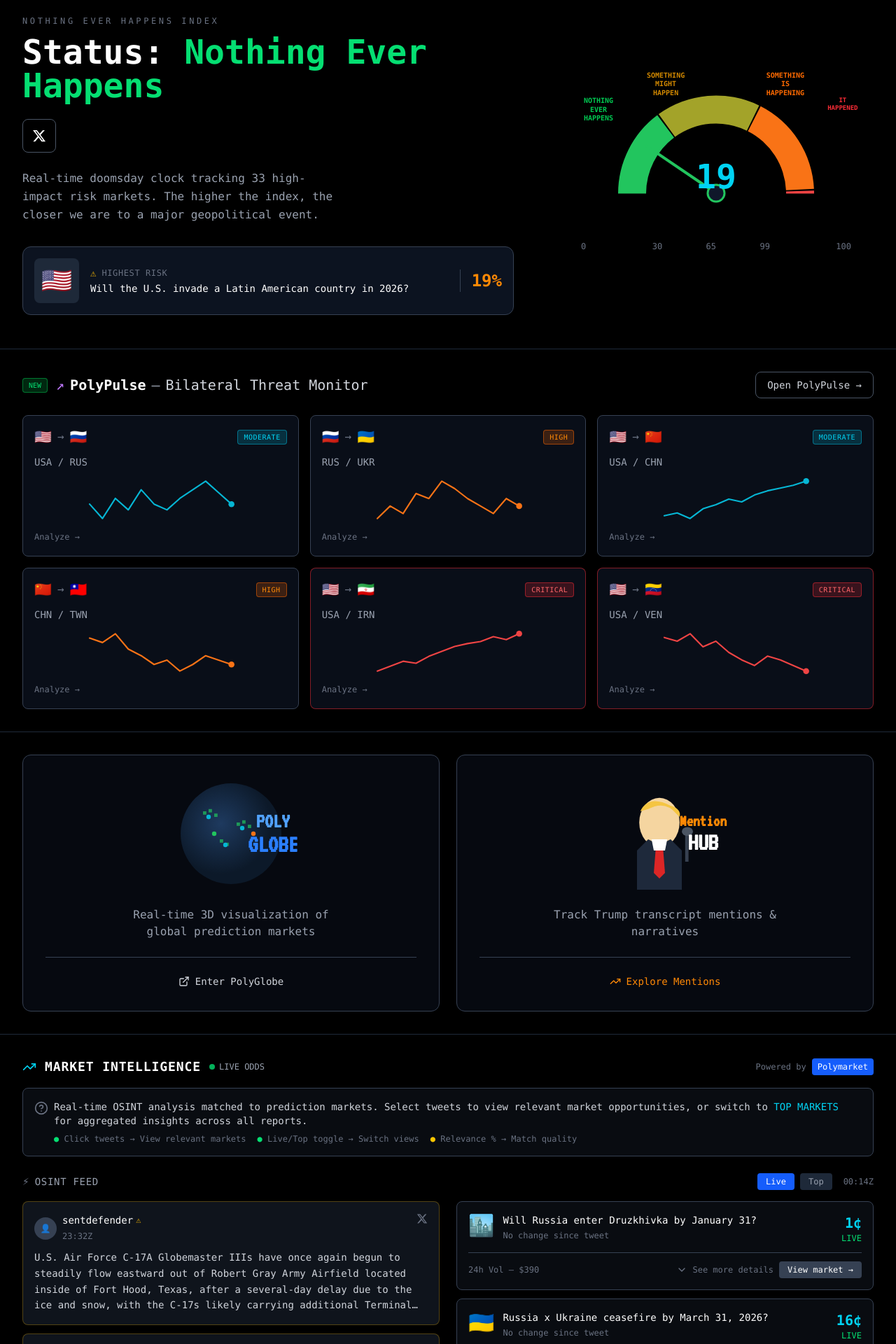
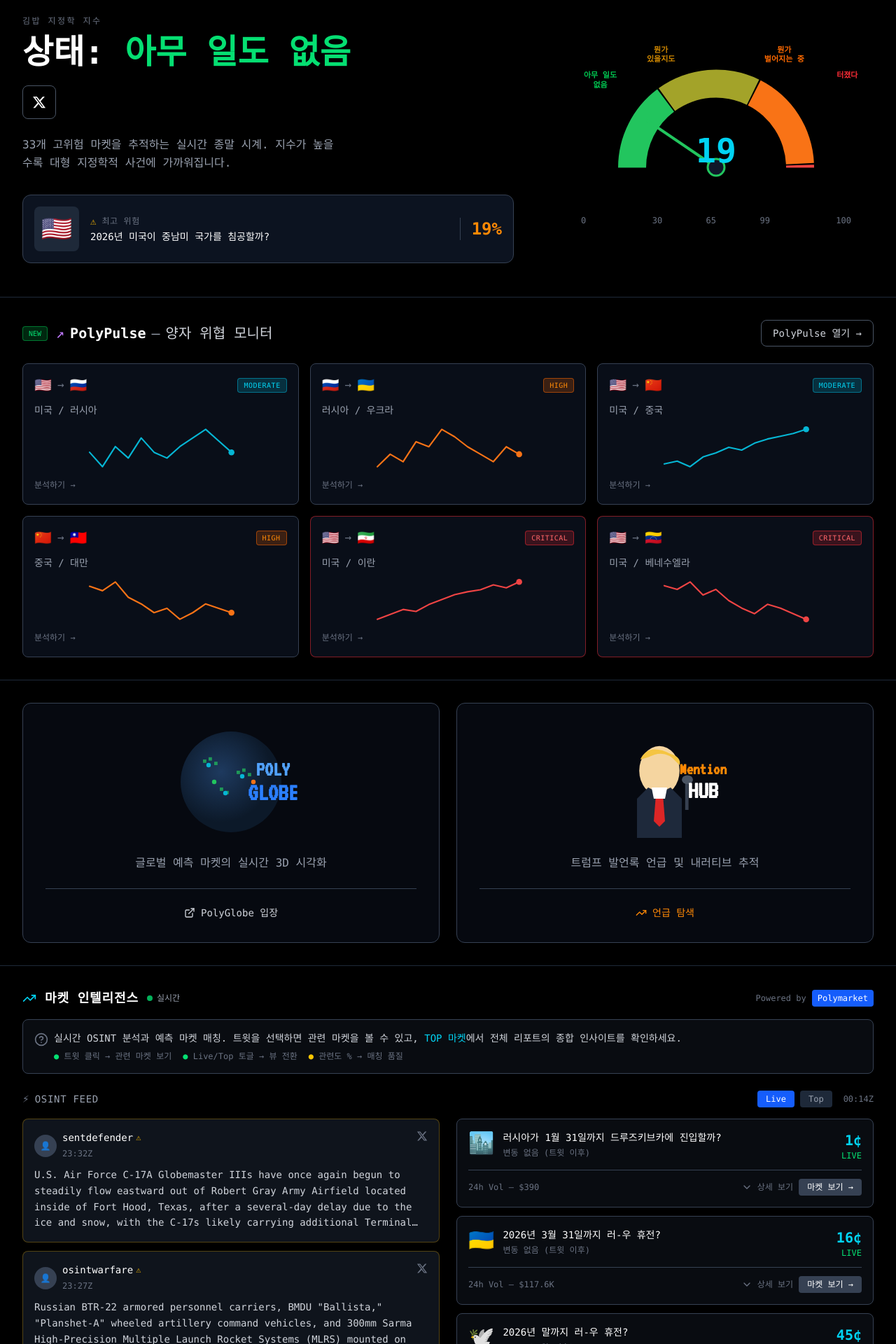
Before and after one commit to byunginhb/kimbapint, a Next.js app: page / in a window 1280 px wide. Shown: the part 1820-3740 px from the top of the page at 70% size. Built offline with nearby package versions, Linux system fonts and the light colour scheme; a web font is replaced by a local one.

Commit message:
edit: 한글화 진행

```diff
--- a/app/page.tsx
+++ b/app/page.tsx
@@ -45,7 +45,7 @@
           <NothingEverHappensIndex
             percentage={19}
             highestRiskMarket={{
-              title: "Will the U.S. invade a Latin American country in 2026?",
+              title: "2026년 미국이 중남미 국가를 침공할까?",
               percentage: 19,
               countryFlag: "🇺🇸",
             }}
--- a/components/dashboard/FeatureCards.tsx
+++ b/components/dashboard/FeatureCards.tsx
@@ -60,7 +60,7 @@
             </div>
 
             <p className="text-gray-400 text-sm lg:text-base mb-6 max-w-xs">
-              Real-time 3D visualization of global prediction markets
+              글로벌 예측 마켓의 실시간 3D 시각화
             </p>
 
             <hr className="w-full border-gray-700 mb-6" />
@@ -70,7 +70,7 @@
               className="flex items-center gap-2 text-gray-300 hover:text-white transition-colors font-mono text-sm"
             >
               <ExternalLink className="w-4 h-4" />
-              Enter PolyGlobe
+              PolyGlobe 입장
             </a>
           </div>
         </div>
@@ -116,7 +116,7 @@
             </div>
 
             <p className="text-gray-400 text-sm lg:text-base mb-6 max-w-xs">
-              Track Trump transcript mentions & narratives
+              트럼프 발언록 언급 및 내러티브 추적
             </p>
 
             <hr className="w-full border-gray-700 mb-6" />
@@ -126,7 +126,7 @@
               className="flex items-center gap-2 text-orange-400 hover:text-orange-300 transition-colors font-mono text-sm"
             >
               <TrendingUp className="w-4 h-4" />
-              Explore Mentions
+              언급 탐색
             </a>
           </div>
         </div>
--- a/components/dashboard/MarketIntelligence.tsx
+++ b/components/dashboard/MarketIntelligence.tsx
@@ -59,7 +59,7 @@
 const markets: MarketItem[] = [
   {
     id: "1",
-    title: "Will Russia enter Druzkhivka by January 31?",
+    title: "러시아가 1월 31일까지 드루즈키브카에 진입할까?",
     image: "🏙️",
     price: 1,
     priceChange: null,
@@ -68,7 +68,7 @@
   },
   {
     id: "2",
-    title: "Russia x Ukraine ceasefire by March 31, 2026?",
+    title: "2026년 3월 31일까지 러-우 휴전?",
     image: "🇺🇦",
     price: 16,
     priceChange: null,
@@ -77,7 +77,7 @@
   },
   {
     id: "3",
-    title: "Russia x Ukraine ceasefire by end of 2026?",
+    title: "2026년 말까지 러-우 휴전?",
     image: "🕊️",
     price: 45,
     priceChange: -1,
@@ -86,7 +86,7 @@
   },
   {
     id: "4",
-    title: "Will NATO deploy troops to Ukraine in 2026?",
+    title: "2026년 NATO가 우크라이나에 병력 배치?",
     image: "🔵",
     price: 51,
     priceChange: null,
@@ -156,9 +156,9 @@
                 {market.priceChange >= 0 ? "▲" : "▼"} {Math.abs(market.priceChange)}¢
               </span>
             ) : (
-              "No change"
+              "변동 없음"
             )}{" "}
-            since tweet
+            (트윗 이후)
           </p>
         </div>
         <div className="flex flex-col items-end">
@@ -174,13 +174,13 @@
         </span>
         <div className="flex items-center gap-2">
           <button className="text-xs text-gray-500 hover:text-gray-300 transition-colors">
-            <ChevronDown className="w-4 h-4 inline" /> See more details
+            <ChevronDown className="w-4 h-4 inline" /> 상세 보기
           </button>
           <a
             href="#"
             className="px-3 py-1 text-xs bg-gray-700 hover:bg-gray-600 rounded text-white transition-colors font-mono"
           >
-            View market →
+            마켓 보기 →
           </a>
         </div>
       </div>
@@ -198,11 +198,11 @@
         <div className="flex items-center gap-3">
           <TrendingUp className="w-5 h-5 text-cyan-400" />
           <h2 className="text-lg font-bold text-white font-mono tracking-wider">
-            MARKET INTELLIGENCE
+            마켓 인텔리전스
           </h2>
           <span className="flex items-center gap-1.5 text-xs">
             <span className="w-2 h-2 rounded-full bg-green-400 animate-pulse" />
-            <span className="text-gray-400">LIVE ODDS</span>
+            <span className="text-gray-400">실시간</span>
           </span>
         </div>
         <div className="flex items-center gap-2 text-xs text-gray-500">
@@ -218,25 +218,21 @@
         <HelpCircle className="w-5 h-5 text-gray-500 flex-shrink-0 mt-0.5" />
         <div>
           <p className="text-sm text-gray-300 mb-2">
-            Real-time OSINT analysis matched to prediction markets. Select tweets
-            to view relevant market opportunities, or switch to{" "}
+            실시간 OSINT 분석과 예측 마켓 매칭. 트윗을 선택하면 관련 마켓을 볼 수 있고,{" "}
             <a href="#" className="text-cyan-400 hover:underline">
-              TOP MARKETS
-            </a>{" "}
-            for aggregated insights across all reports.
+              TOP 마켓
+            </a>
+            에서 전체 리포트의 종합 인사이트를 확인하세요.
           </p>
           <div className="flex flex-wrap gap-4 text-xs text-gray-500">
             <span>
-              <span className="text-green-400">●</span> Click tweets → View
-              relevant markets
+              <span className="text-green-400">●</span> 트윗 클릭 → 관련 마켓 보기
             </span>
             <span>
-              <span className="text-green-400">●</span> Live/Top toggle → Switch
-              views
+              <span className="text-green-400">●</span> Live/Top 토글 → 뷰 전환
             </span>
             <span>
-              <span className="text-yellow-400">●</span> Relevance % → Match
-              quality
+              <span className="text-yellow-400">●</span> 관련도 % → 매칭 품질
             </span>
           </div>
         </div>
@@ -299,7 +295,7 @@
             Polymarket
           </span>
           <span className="text-white font-medium">
-            Trade geopolitics on Polymarket
+            Polymarket에서 지정학 트레이딩
           </span>
         </div>
         <div className="flex items-center gap-2">
@@ -307,17 +303,17 @@
             href="#"
             className="px-4 py-2 bg-blue-600 hover:bg-blue-500 rounded text-white text-sm font-medium transition-colors"
           >
-            Trade now
+            트레이딩
           </a>
           <button className="px-4 py-2 bg-gray-700 hover:bg-gray-600 rounded text-white text-sm transition-colors">
-            Dismiss
+            닫기
           </button>
         </div>
       </div>
 
       {/* 푸터 */}
       <div className="mt-8 text-center text-xs text-gray-600 font-mono tracking-wider">
-        CLASSIFIED // FOR OFFICIAL USE ONLY // PIZZA INTELLIGENCE DIVISION
+        기밀 // 공식 사용만 // 피자 인텔리전스 부서
       </div>
     </div>
   );
--- a/components/dashboard/NothingEverHappensIndex.tsx
+++ b/components/dashboard/NothingEverHappensIndex.tsx
@@ -23,10 +23,10 @@
   highestRiskMarket,
 }: NothingEverHappensIndexProps) {
   const getStatusText = (pct: number) => {
-    if (pct < 30) return "Nothing Ever Happens";
-    if (pct < 65) return "Something Might Happen";
-    if (pct < 99) return "Something Is Happening";
-    return "It Happened";
+    if (pct < 30) return "아무 일도 없음";
+    if (pct < 65) return "뭔가 있을지도";
+    if (pct < 99) return "뭔가 벌어지는 중";
+    return "터졌다";
   };
 
   const getStatusColor = (pct: number) => {
@@ -44,11 +44,11 @@
       <div className="flex flex-col lg:flex-row gap-8 lg:gap-16 items-center relative z-10">
         {/* 왼쪽: 타이틀 + 설명 */}
         <div className="flex-1 min-w-0 text-center lg:text-left order-1">
-          <p className="text-xs text-gray-500 tracking-[0.3em] font-mono mb-3">
-            NOTHING EVER HAPPENS INDEX
+          <p className="text-xs text-gray-500 tracking-[0.2em] font-mono mb-3">
+            김밥 지정학 지수
           </p>
           <h2 className="text-2xl sm:text-3xl lg:text-4xl xl:text-5xl font-bold mb-4 lg:mb-6">
-            <span className="text-white">Status: </span>
+            <span className="text-white">상태: </span>
             <span className={statusColor}>{status}</span>
           </h2>
 
@@ -59,8 +59,8 @@
           </button>
 
           <p className="text-gray-400 text-sm lg:text-base mb-6 lg:mb-8 max-w-md mx-auto lg:mx-0 leading-relaxed">
-            Real-time doomsday clock tracking 33 high-impact risk markets. The
-            higher the index, the closer we are to a major geopolitical event.
+            33개 고위험 마켓을 추적하는 실시간 종말 시계. 지수가 높을수록
+            대형 지정학적 사건에 가까워집니다.
           </p>
 
           <div className="hidden lg:block">
@@ -93,7 +93,7 @@
           <div className="flex items-center gap-2 mb-1">
             <span className="text-yellow-500 text-sm">⚠</span>
             <span className="text-xs text-gray-500 tracking-wider font-mono">
-              HIGHEST RISK
+              최고 위험
             </span>
           </div>
           <p className="text-sm text-white leading-tight line-clamp-2">
@@ -204,27 +204,23 @@
       </div>
 
       {/* 구역 라벨 */}
-      <div className="absolute top-[15%] left-[8%] text-green-500 text-[10px] font-mono font-bold leading-tight text-center">
-        <div>NOTHING</div>
-        <div>EVER</div>
-        <div>HAPPENS</div>
+      <div className="absolute top-[15%] left-[8%] text-green-500 text-[11px] font-bold leading-tight text-center">
+        <div>아무 일도</div>
+        <div>없음</div>
       </div>
 
-      <div className="absolute top-[2%] left-[28%] text-yellow-600 text-[10px] font-mono font-bold leading-tight text-center">
-        <div>SOMETHING</div>
-        <div>MIGHT</div>
-        <div>HAPPEN</div>
+      <div className="absolute top-[2%] left-[28%] text-yellow-600 text-[11px] font-bold leading-tight text-center">
+        <div>뭔가</div>
+        <div>있을지도</div>
       </div>
 
-      <div className="absolute top-[2%] right-[22%] text-orange-500 text-[10px] font-mono font-bold leading-tight text-center">
-        <div>SOMETHING</div>
-        <div>IS</div>
-        <div>HAPPENING</div>
+      <div className="absolute top-[2%] right-[22%] text-orange-500 text-[11px] font-bold leading-tight text-center">
+        <div>뭔가</div>
+        <div>벌어지는 중</div>
       </div>
 
-      <div className="absolute top-[15%] right-[5%] text-red-500 text-[9px] font-mono font-bold leading-tight text-center">
-        <div>IT</div>
-        <div>HAPPENED</div>
+      <div className="absolute top-[15%] right-[5%] text-red-500 text-[11px] font-bold leading-tight text-center">
+        <div>터졌다</div>
       </div>
     </div>
   );
--- a/components/dashboard/PolyPulseThreatMonitor.tsx
+++ b/components/dashboard/PolyPulseThreatMonitor.tsx
@@ -11,38 +11,38 @@
 
 const threatPairs: ThreatPair[] = [
   {
-    from: { code: "USA", flag: "🇺🇸" },
-    to: { code: "RUS", flag: "🇷🇺" },
+    from: { code: "미국", flag: "🇺🇸" },
+    to: { code: "러시아", flag: "🇷🇺" },
     level: "MODERATE",
     chartData: [40, 35, 42, 38, 45, 40, 38, 42, 45, 48, 44, 40],
   },
   {
-    from: { code: "RUS", flag: "🇷🇺" },
-    to: { code: "UKR", flag: "🇺🇦" },
+    from: { code: "러시아", flag: "🇷🇺" },
+    to: { code: "우크라", flag: "🇺🇦" },
     level: "HIGH",
     chartData: [50, 55, 52, 60, 58, 65, 62, 58, 55, 52, 58, 55],
   },
   {
-    from: { code: "USA", flag: "🇺🇸" },
-    to: { code: "CHN", flag: "🇨🇳" },
+    from: { code: "미국", flag: "🇺🇸" },
+    to: { code: "중국", flag: "🇨🇳" },
     level: "MODERATE",
     chartData: [30, 32, 28, 35, 38, 42, 40, 45, 48, 50, 52, 55],
   },
   {
-    from: { code: "CHN", flag: "🇨🇳" },
-    to: { code: "TWN", flag: "🇹🇼" },
+    from: { code: "중국", flag: "🇨🇳" },
+    to: { code: "대만", flag: "🇹🇼" },
     level: "HIGH",
     chartData: [60, 58, 62, 55, 52, 48, 50, 45, 48, 52, 50, 48],
   },
   {
-    from: { code: "USA", flag: "🇺🇸" },
-    to: { code: "IRN", flag: "🇮🇷" },
+    from: { code: "미국", flag: "🇺🇸" },
+    to: { code: "이란", flag: "🇮🇷" },
     level: "CRITICAL",
     chartData: [50, 55, 60, 58, 65, 70, 75, 78, 80, 85, 82, 88],
   },
   {
-    from: { code: "USA", flag: "🇺🇸" },
-    to: { code: "VEN", flag: "🇻🇪" },
+    from: { code: "미국", flag: "🇺🇸" },
+    to: { code: "베네수엘라", flag: "🇻🇪" },
     level: "CRITICAL",
     chartData: [70, 68, 72, 65, 68, 62, 58, 55, 60, 58, 55, 52],
   },
@@ -153,7 +153,7 @@
         href="#"
         className="text-xs text-gray-500 hover:text-gray-300 transition-colors font-mono"
       >
-        Analyze →
+        분석하기 →
       </a>
     </div>
   );
@@ -172,11 +172,11 @@
             <span className="text-purple-400">↗</span>
             <span className="font-bold">PolyPulse</span>
             <span className="text-gray-400">—</span>
-            <span className="text-gray-300">Bilateral Threat Monitor</span>
+            <span className="text-gray-300">양자 위협 모니터</span>
           </h2>
         </div>
         <button className="hidden sm:flex items-center gap-2 px-4 py-2 border border-gray-600 rounded-lg text-sm text-gray-300 hover:bg-gray-800 transition-colors font-mono">
-          Open PolyPulse →
+          PolyPulse 열기 →
         </button>
       </div>
 
--- a/components/layout/Footer.tsx
+++ b/components/layout/Footer.tsx
@@ -23,23 +23,24 @@
             <ExternalLink className="w-3 h-3" />
           </a>
           <span className="text-gray-600 text-xs font-mono">•</span>
-          <span className="text-red-400 text-xs font-mono">Don&apos;t Trust</span>
+          <span className="text-red-400 text-xs font-mono">
+            Don&apos;t Trust
+          </span>
           <span className="text-yellow-400 text-xs font-mono">Verify</span>
         </div>
 
         {/* 면책 조항 */}
         <div className="text-center mb-4">
           <p className="text-gray-500 text-xs font-mono leading-relaxed max-w-2xl mx-auto">
-            이 사이트는 <span className="text-gray-400">풍자적/교육적</span> 목적으로 제작되었습니다.
-            실제 군사 정보와 무관하며, 모든 데이터는 가상입니다.
+            이 사이트는 <span className="text-gray-400">프로토타입</span>{" "}
+            목적으로 제작되었습니다. 실제 군사 정보와 무관하며, 모든 데이터는
+            가상입니다.
           </p>
         </div>
 
         {/* 하단 정보 */}
         <div className="flex flex-col sm:flex-row items-center justify-center gap-2 sm:gap-6 text-xs font-mono text-gray-600">
           <span>© 2025 KimbapINT</span>
-          <span className="hidden sm:inline">•</span>
-          <span>PizzINT에서 영감을 받음</span>
           <span className="hidden sm:inline">•</span>
           <span className="flex items-center gap-1">
             <span>🇰🇷</span>
```
